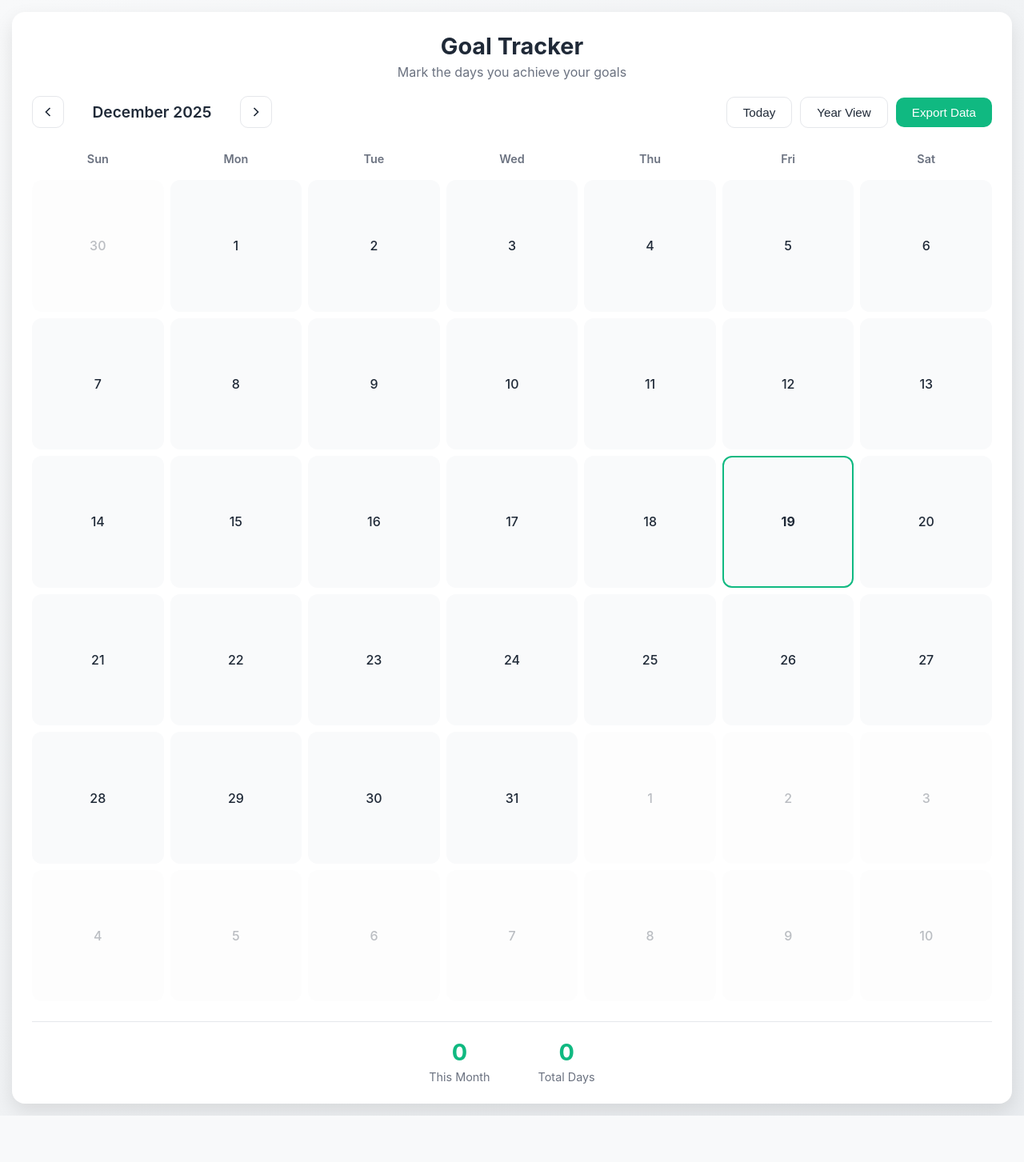
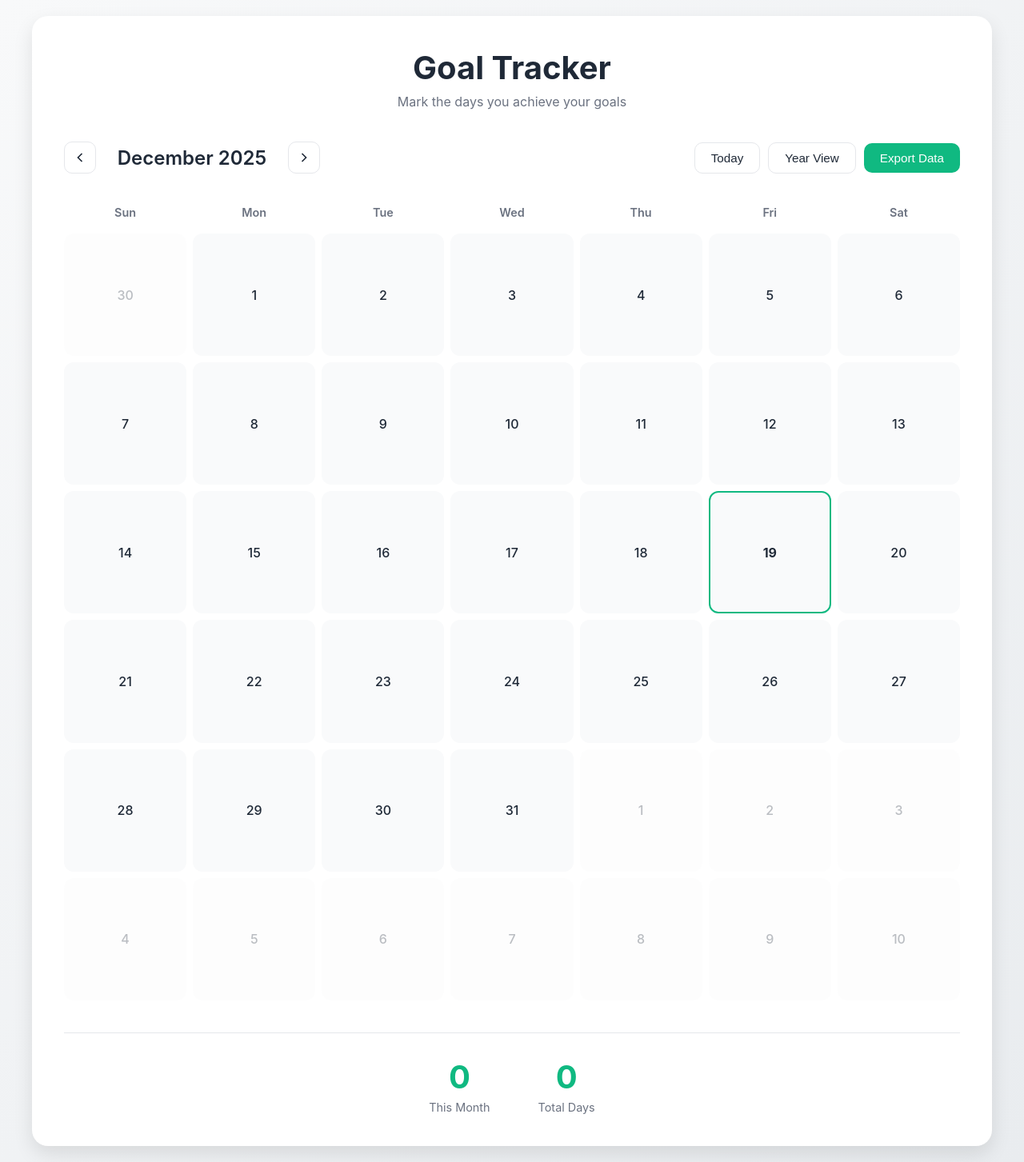
Before and after one commit to RedaArrous/daily-tracker, a Flask app: page / in a window 1280 px wide. Shown: the whole page at 80% size. Before the commit the page ends 1395 px from the top, so only its background shows below. Run offline with Flask 3, Linux system fonts and the light colour scheme; data that the repository does not hold is empty.

Commit message:
Update CSS styles

```diff
--- a/static/css/style.css
+++ b/static/css/style.css
@@ -21,28 +21,28 @@ body {
     font-family: -apple-system, BlinkMacSystemFont, 'Segoe UI', 'Roboto', 'Oxygen', 'Ubuntu', sans-serif;
     background: linear-gradient(135deg, #f8f9fa 0%, #e9ecef 100%);
     min-height: 100vh;
-    padding: 15px;
+    padding: 20px;
 }
 
 .container {
-    max-width: 1400px;
+    max-width: 1200px;
     margin: 0 auto;
     background: var(--bg-white);
-    border-radius: 16px;
-    padding: 25px;
+    border-radius: 20px;
+    padding: 40px;
     box-shadow: var(--shadow-lg);
 }
 
 header {
     text-align: center;
-    margin-bottom: 20px;
+    margin-bottom: 40px;
 }
 
 h1 {
-    font-size: 1.8rem;
+    font-size: 2.5rem;
     font-weight: 700;
     color: var(--text-dark);
-    margin-bottom: 5px;
+    margin-bottom: 8px;
 }
 
 .subtitle {
@@ -54,9 +54,9 @@ h1 {
     display: flex;
     justify-content: flex-end;
     align-items: center;
-    margin-bottom: 20px;
+    margin-bottom: 30px;
     flex-wrap: wrap;
-    gap: 15px;
+    gap: 20px;
 }
 
 .month-nav {
@@ -67,9 +67,9 @@ h1 {
 }
 
 .month-nav h2 {
-    font-size: 1.2rem;
+    font-size: 1.5rem;
     font-weight: 600;
-    min-width: 180px;
+    min-width: 200px;
     text-align: center;
     color: var(--text-dark);
 }
@@ -275,11 +275,11 @@ h1 {
     align-items: center;
     justify-content: center;
     gap: 20px;
-    margin-bottom: 20px;
+    margin-bottom: 30px;
 }
 
 .year-nav-controls h2 {
-    font-size: 1.2rem;
+    font-size: 1.5rem;
     font-weight: 600;
     min-width: 120px;
     text-align: center;
@@ -288,8 +288,8 @@ h1 {
 
 .year-grid {
     display: grid;
-    grid-template-columns: repeat(auto-fit, minmax(240px, 1fr));
-    gap: 20px;
+    grid-template-columns: repeat(auto-fit, minmax(280px, 1fr));
+    gap: 30px;
     transition: all 0.3s ease;
 }
 
@@ -308,8 +308,8 @@ h1 {
 .mini-month {
     background: var(--bg-white);
     border: 1px solid var(--border);
-    border-radius: 12px;
-    padding: 15px;
+    border-radius: 15px;
+    padding: 20px;
     transition: all 0.3s ease;
 }
 
@@ -345,8 +345,8 @@ h1 {
 }
 
 footer {
-    margin-top: 25px;
-    padding-top: 20px;
+    margin-top: 40px;
+    padding-top: 30px;
     border-top: 1px solid var(--border);
 }
 
@@ -361,7 +361,7 @@ footer {
 }
 
 .stat-value {
-    font-size: 1.8rem;
+    font-size: 2.5rem;
     font-weight: 700;
     color: var(--green-primary);
     display: block;
```
